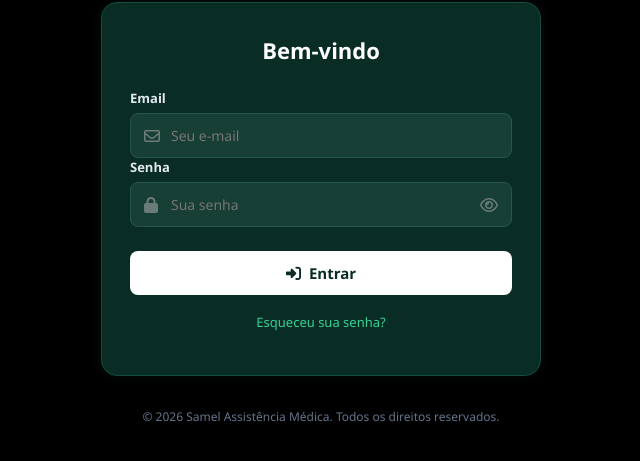
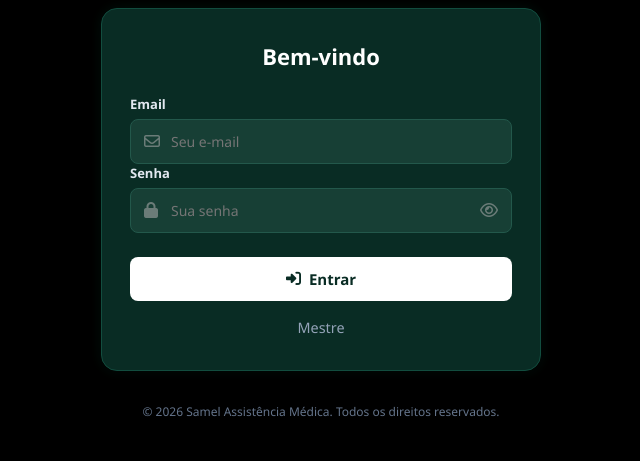
Before and after one commit to AlefRishard/restart-soc, a website: page painel-servidores/index.html in a window 1280 px wide. Shown: the part 269-730 px from the top of the page, without its empty margins (319-959 px from the left). Drawn offline with Linux system fonts and the light colour scheme.

```diff
--- a/painel-servidores/index.html
+++ b/painel-servidores/index.html
@@ -44,7 +44,7 @@
         </button>
 
         <div class="card-links" style="text-align: center; margin-top: 15px;">
-          <a href="#" class="link-esqueceu">Esqueceu sua senha?</a>
+          <span style="color: #94a3b8; font-size: 0.9rem;">Mestre</span>
         </div>
       </form>
     </div>
```
